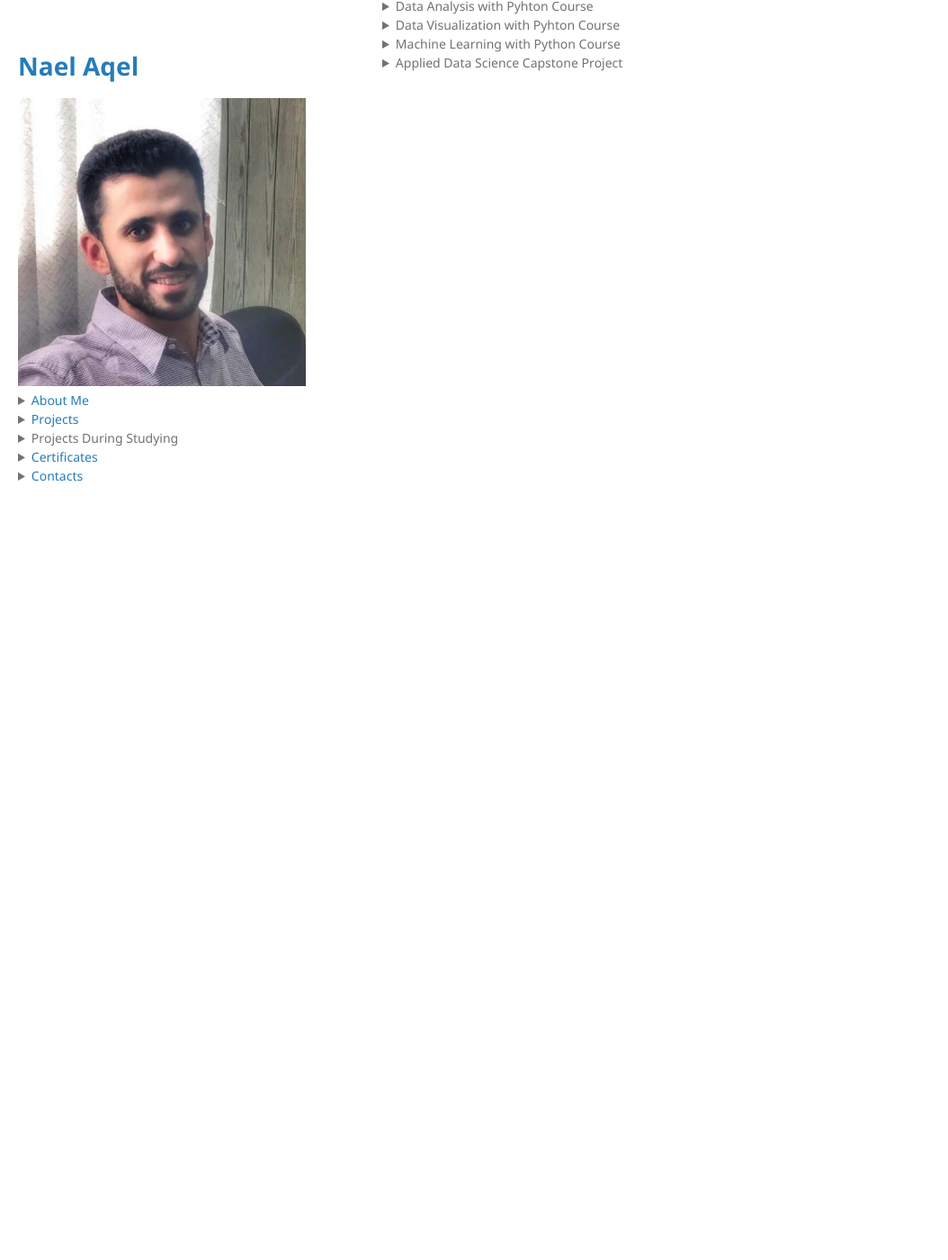
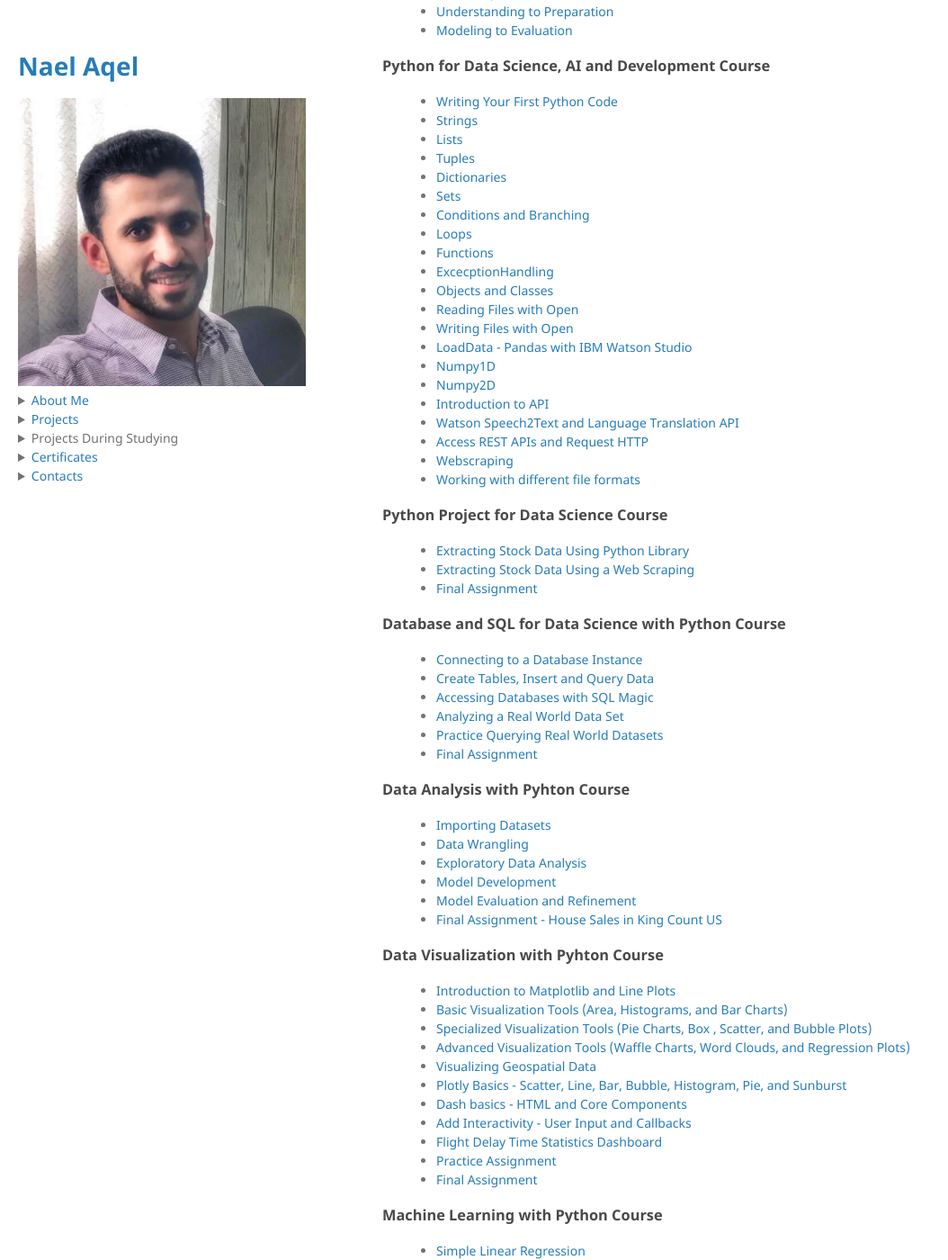
Before and after one commit to NaelAqel/naelaqel.github.io, a Jekyll site: the page built from IBM Page.md, in a window 1280 px wide and 1400 px high, scrolled down 270 px. Shown: the whole window at 90% size, without its empty margins (0-1054 px from the left). Built offline with Jekyll 4.4.1, drawn with Linux system fonts in a browser that asks for light colours; before the commit the page ends 900 px from its top, so only the background shows below that; some of the changed text lies outside the part shown.

Commit message:
Remove details and make normal <ul> and <li>

```diff
--- a/IBM Page.md
+++ b/IBM Page.md
@@ -3,21 +3,19 @@ layout: default
 ---
 <section1></section1>
 
-<h4>IBM Data Science Certificate</h4>
-<p>Here I share all labs and projects I did through my studying for <b>IBM Data Science Certificate,</b> you can learn more <a target='_blank'  href='https://www.coursera.org/professional-certificates/ibm-data-science'>here.</a><br>Also you can see my full <a target='_blank'  href='https://github.com/NaelAqel/IBM_Data_Science_Professional_Certificate'>github respiratory</a></p>
+<h1>IBM Data Science Certificate</h1>
+<p>Here I share all labs and projects I did through my studying for <b>IBM Data Science Certificate,</b> you can learn more <a target='_blank'  href='https://www.coursera.org/professional-certificates/ibm-data-science'>here.</a><br>Also you can see my full <a target='_blank'  href='https://github.com/NaelAqel/IBM_Data_Science_Professional_Certificate'>GitHub respiratory</a>, projects are:</p>
 
-<details>
-  <summary>Data Science Methodology Course</summary>
-
-  <li><a target='_blank'  href='https://nbviewer.org/github/NaelAqel/IBM_Data_Science_Professional_Certificate/blob/a37f6b8d20935b549fc2c01d6cfd0897dd81dc35/03%20Data%20Science%20Methodology/01%20Problem%20to%20Approach.ipynb'>Problem to Approach</a></li>
+<h3>Data Science Methodology Course</h3>
+<ul>
+  <li left><a target='_blank'  href='https://nbviewer.org/github/NaelAqel/IBM_Data_Science_Professional_Certificate/blob/a37f6b8d20935b549fc2c01d6cfd0897dd81dc35/03%20Data%20Science%20Methodology/01%20Problem%20to%20Approach.ipynb'>Problem to Approach</a></li>
   <li><a target='_blank'  href='https://nbviewer.org/github/NaelAqel/IBM_Data_Science_Professional_Certificate/blob/a37f6b8d20935b549fc2c01d6cfd0897dd81dc35/03%20Data%20Science%20Methodology/02%20From%20Requirements%20to%20Collection.ipynb'>From Requirements to Collection</a></li>
   <li><a target='_blank'  href='https://nbviewer.org/github/NaelAqel/IBM_Data_Science_Professional_Certificate/blob/a37f6b8d20935b549fc2c01d6cfd0897dd81dc35/03%20Data%20Science%20Methodology/03%20Understanding%20to%20Preparation.ipynb'>Understanding to Preparation</a></li>
   <li><a target='_blank'  href='https://nbviewer.org/github/NaelAqel/IBM_Data_Science_Professional_Certificate/blob/a37f6b8d20935b549fc2c01d6cfd0897dd81dc35/03%20Data%20Science%20Methodology/04%20Modeling%20to%20Evaluation.ipynb'>Modeling to Evaluation</a></li>
-</details>
+</ul>
 
-<details>
-  <summary>Python for Data Science, AI and Development Course</summary>
-
+<h3>Python for Data Science, AI and Development Course</h3>
+<ul>
   <li><a target='_blank'  href='https://nbviewer.org/github/NaelAqel/IBM_Data_Science_Professional_Certificate/blob/a37f6b8d20935b549fc2c01d6cfd0897dd81dc35/04%20Python%20for%20Data%20Science%2C%20AI%20%26%20Development/01%20Write%20your%20First%20Python%20Code.ipynb'>Writing Your First Python Code</a></li>
   <li><a target='_blank'  href='https://nbviewer.org/github/NaelAqel/IBM_Data_Science_Professional_Certificate/blob/a37f6b8d20935b549fc2c01d6cfd0897dd81dc35/04%20Python%20for%20Data%20Science%2C%20AI%20%26%20Development/02%20Strings.ipynb'>Strings</a></li>
   <li><a target='_blank'  href='https://nbviewer.org/github/NaelAqel/IBM_Data_Science_Professional_Certificate/blob/a37f6b8d20935b549fc2c01d6cfd0897dd81dc35/04%20Python%20for%20Data%20Science%2C%20AI%20%26%20Development/03%20Lists.ipynb'>Lists</a></li>
@@ -39,42 +37,40 @@ layout: default
   <li><a target='_blank'  href='https://nbviewer.org/github/NaelAqel/IBM_Data_Science_Professional_Certificate/blob/a37f6b8d20935b549fc2c01d6cfd0897dd81dc35/04%20Python%20for%20Data%20Science%2C%20AI%20%26%20Development/19%20Access%20REST%20APIs%20%26%20Request%20HTTP.ipynb'>Access REST APIs and Request HTTP</a></li>
   <li><a target='_blank'  href='https://nbviewer.org/github/NaelAqel/IBM_Data_Science_Professional_Certificate/blob/a37f6b8d20935b549fc2c01d6cfd0897dd81dc35/04%20Python%20for%20Data%20Science%2C%20AI%20%26%20Development/20%20Webscraping.ipynb'>Webscraping</a></li>
   <li><a target='_blank'  href='https://nbviewer.org/github/NaelAqel/IBM_Data_Science_Professional_Certificate/blob/a37f6b8d20935b549fc2c01d6cfd0897dd81dc35/04%20Python%20for%20Data%20Science%2C%20AI%20%26%20Development/21%20Working%20with%20different%20file%20formats.ipynb'>Working with different file formats</a></li>
-</details>
+</ul>
 
-<details>
-  <summary>Python Project for Data Science Course</summary>
-
+<h3>Python Project for Data Science Course</h3>
+<ul>
   <li><a target='_blank'  href='https://nbviewer.org/github/NaelAqel/IBM_Data_Science_Professional_Certificate/blob/a37f6b8d20935b549fc2c01d6cfd0897dd81dc35/05%20Python%20Project%20for%20Data%20Science/01%20Extracting%20Stock%20Data%20Using%20Python%20Library.ipynb'>Extracting Stock Data Using Python Library</a></li>
   <li><a target='_blank'  href='https://nbviewer.org/github/NaelAqel/IBM_Data_Science_Professional_Certificate/blob/a37f6b8d20935b549fc2c01d6cfd0897dd81dc35/05%20Python%20Project%20for%20Data%20Science/02%20Extracting%20Stock%20Data%20Using%20a%20Web%20Scraping.ipynb'>Extracting Stock Data Using a Web Scraping</a></li>
   <li><a target='_blank'  href='https://nbviewer.org/github/NaelAqel/IBM_Data_Science_Professional_Certificate/blob/a37f6b8d20935b549fc2c01d6cfd0897dd81dc35/05%20Python%20Project%20for%20Data%20Science/03%20Final%20Assignment.ipynb'>Final Assignment</a></li>
-</details>
+</ul>
 
-<details>
-  <summary>Database and SQL for Data Science with Python Course</summary>
 
+<h3>Database and SQL for Data Science with Python Course</h3>
+<ul>
   <li><a target='_blank' href='https://nbviewer.org/github/NaelAqel/IBM_Data_Science_Professional_Certificate/blob/a37f6b8d20935b549fc2c01d6cfd0897dd81dc35/06%20Database%20%26%20SQL%20for%20Data%20Science%20with%20Python/01%20Connecting%20to%20a%20database%20instance.ipynb'>Connecting to a Database Instance</a></li>
   <li><a target='_blank' href='https://nbviewer.org/github/NaelAqel/IBM_Data_Science_Professional_Certificate/blob/a37f6b8d20935b549fc2c01d6cfd0897dd81dc35/06%20Database%20%26%20SQL%20for%20Data%20Science%20with%20Python/02%20Create%20tables%2C%20insert%20%26%20query%20Data.ipynb'>Create Tables, Insert and Query Data</a></li>
   <li><a target='_blank' href='https://nbviewer.org/github/NaelAqel/IBM_Data_Science_Professional_Certificate/blob/a37f6b8d20935b549fc2c01d6cfd0897dd81dc35/06%20Database%20%26%20SQL%20for%20Data%20Science%20with%20Python/03%20Accessing%20Databases%20with%20SQL%20magic.ipynb'>Accessing Databases with SQL Magic</a></li>
   <li><a target='_blank' href='https://nbviewer.org/github/NaelAqel/IBM_Data_Science_Professional_Certificate/blob/a37f6b8d20935b549fc2c01d6cfd0897dd81dc35/06%20Database%20%26%20SQL%20for%20Data%20Science%20with%20Python/04%20Analyzing%20a%20Real%20World%20Data%20Set.ipynb'>Analyzing a Real World Data Set</a></li>
   <li><a target='_blank' href='https://nbviewer.org/github/NaelAqel/IBM_Data_Science_Professional_Certificate/blob/a37f6b8d20935b549fc2c01d6cfd0897dd81dc35/06%20Database%20%26%20SQL%20for%20Data%20Science%20with%20Python/05%20Practice%20Querying%20Real%20World%20Datasets.ipynb'>Practice Querying Real World Datasets</a></li>
   <li><a target='_blank' href='https://nbviewer.org/github/NaelAqel/IBM_Data_Science_Professional_Certificate/blob/a37f6b8d20935b549fc2c01d6cfd0897dd81dc35/06%20Database%20%26%20SQL%20for%20Data%20Science%20with%20Python/06%20Final%20Assignment.ipynb'>Final Assignment</a></li>
-</details>
+</ul>
 
 
-<details>
-  <summary>Data Analysis with Pyhton Course</summary>
-
+<h3>Data Analysis with Pyhton Course</h3>
+<ul>
   <li><a target='_blank' href='https://nbviewer.org/github/NaelAqel/IBM_Data_Science_Professional_Certificate/blob/84b1c8a6070a8926a84c76c59d3b1a9b1c8d5906/07%20Data%20Analysis%20with%20Pyhton/01%20Importing%20Datasets.ipynb'>Importing Datasets</a></li>
   <li><a target='_blank' href='https://nbviewer.org/github/NaelAqel/IBM_Data_Science_Professional_Certificate/blob/a37f6b8d20935b549fc2c01d6cfd0897dd81dc35/07%20Data%20Analysis%20with%20Pyhton/02%20Data%20Wrangling.ipynb'>Data Wrangling</a></li>
   <li><a target='_blank' href='https://nbviewer.org/github/NaelAqel/IBM_Data_Science_Professional_Certificate/blob/a37f6b8d20935b549fc2c01d6cfd0897dd81dc35/07%20Data%20Analysis%20with%20Pyhton/03%20Exploratory%20Data%20Analysis.ipynb'>Exploratory Data Analysis</a></li>
   <li><a target='_blank' href='https://nbviewer.org/github/NaelAqel/IBM_Data_Science_Professional_Certificate/blob/a37f6b8d20935b549fc2c01d6cfd0897dd81dc35/07%20Data%20Analysis%20with%20Pyhton/04%20Model%20Development.ipynb'>Model Development</a></li>
   <li><a target='_blank' href='https://nbviewer.org/github/NaelAqel/IBM_Data_Science_Professional_Certificate/blob/a37f6b8d20935b549fc2c01d6cfd0897dd81dc35/07%20Data%20Analysis%20with%20Pyhton/05%20Model%20Evaluation%20and%20Refinement.ipynb'>Model Evaluation and Refinement</a></li>
   <li><a target='_blank' href='https://nbviewer.org/github/NaelAqel/IBM_Data_Science_Professional_Certificate/blob/a37f6b8d20935b549fc2c01d6cfd0897dd81dc35/07%20Data%20Analysis%20with%20Pyhton/06%20Final%20Assignment%20-%20House_Sales_in_King_Count_US.ipynb'>Final Assignment - House Sales in King Count US</a></li>
-</details>
+</ul>
 
-<details>
-  <summary>Data Visualization with Pyhton Course</summary>
 
+<h3>Data Visualization with Pyhton Course</h3>
+<ul>
   <li><a target='_blank' href='https://nbviewer.org/github/NaelAqel/IBM_Data_Science_Professional_Certificate/blob/a37f6b8d20935b549fc2c01d6cfd0897dd81dc35/08%20Data%20Visualization%20with%20Pyhton/01%20Introduction%20to%20Matplotlib%20and%20Line%20Plots.ipynb'>Introduction to Matplotlib and Line Plots</a></li>
   <li><a target='_blank' href='https://nbviewer.org/github/NaelAqel/IBM_Data_Science_Professional_Certificate/blob/a37f6b8d20935b549fc2c01d6cfd0897dd81dc35/08%20Data%20Visualization%20with%20Pyhton/02%20Basic%20Visualization%20Tools%20%28Area%2C%20Histograms%2C%20an.ipynb'>Basic Visualization Tools (Area, Histograms, and Bar Charts)</a></li>
   <li><a target='_blank' href='https://nbviewer.org/github/NaelAqel/IBM_Data_Science_Professional_Certificate/blob/a37f6b8d20935b549fc2c01d6cfd0897dd81dc35/08%20Data%20Visualization%20with%20Pyhton/03%20Specialized%20Visualization%20Tools%20%28Pie%20Charts%2C%20Bo.ipynb'>Specialized Visualization Tools (Pie Charts, Box , Scatter, and Bubble Plots)</a></li>
@@ -86,11 +82,11 @@ layout: default
   <li><a target='_blank' href='https://github.com/NaelAqel/IBM_Data_Science_Professional_Certificate/blob/3baaa2e86ad2114310aa1d4256692164d4f17617/08%20Data%20Visualization%20with%20Pyhton/09%20Flight%20Delay%20Time%20Statistics%20Dashboard.py'>Flight Delay Time Statistics Dashboard</a></li>
   <li><a target='_blank' href='https://github.com/NaelAqel/IBM_Data_Science_Professional_Certificate/blob/3baaa2e86ad2114310aa1d4256692164d4f17617/08%20Data%20Visualization%20with%20Pyhton/10%20Practice%20Assignment.py'>Practice Assignment</a></li>
   <li><a target='_blank' href='https://github.com/NaelAqel/IBM_Data_Science_Professional_Certificate/blob/3baaa2e86ad2114310aa1d4256692164d4f17617/08%20Data%20Visualization%20with%20Pyhton/11%20Final%20Assignment.py'>Final Assignment</a></li>
-</details>
+</ul>
 
-<details>
-  <summary>Machine Learning with Python Course</summary>
 
+<h3>Machine Learning with Python Course</h3>
+<ul>
   <li><a target='_blank' href='https://nbviewer.org/github/NaelAqel/IBM_Data_Science_Professional_Certificate/blob/a37f6b8d20935b549fc2c01d6cfd0897dd81dc35/09%20Machine%20Learning%20with%20Python/01%20Simple%20Linear%20Regression.ipynb'>Simple Linear Regression</a></li>
   <li><a target='_blank' href='https://nbviewer.org/github/NaelAqel/IBM_Data_Science_Professional_Certificate/blob/a37f6b8d20935b549fc2c01d6cfd0897dd81dc35/09%20Machine%20Learning%20with%20Python/02%20Multiple%20Linear%20Regression.ipynb'>Multiple Linear Regression</a></li>
   <li><a target='_blank' href='https://nbviewer.org/github/NaelAqel/IBM_Data_Science_Professional_Certificate/blob/a37f6b8d20935b549fc2c01d6cfd0897dd81dc35/09%20Machine%20Learning%20with%20Python/03%20Polynomial%20Regression.ipynb'>Polynomial Regression</a></li>
@@ -104,11 +100,11 @@ layout: default
   <li><a target='_blank' href='https://nbviewer.org/github/NaelAqel/IBM_Data_Science_Professional_Certificate/blob/a37f6b8d20935b549fc2c01d6cfd0897dd81dc35/09%20Machine%20Learning%20with%20Python/12%20Content-based%20Recommendation%20Systems.ipynb'>Content-based Recommendation Systems</a></li>
   <li><a target='_blank' href='https://nbviewer.org/github/NaelAqel/IBM_Data_Science_Professional_Certificate/blob/a37f6b8d20935b549fc2c01d6cfd0897dd81dc35/09%20Machine%20Learning%20with%20Python/13%20Collaborative%20Filtering%20on%20Movies.ipynb'>Collaborative Filtering on Movies</a></li>
   <li><a target='_blank' href='https://nbviewer.org/github/NaelAqel/IBM_Data_Science_Professional_Certificate/blob/a37f6b8d20935b549fc2c01d6cfd0897dd81dc35/09%20Machine%20Learning%20with%20Python/14%20Final%20Assignment%20.ipynb'>Final Assignment</a></li>
-</details>
+</ul>
 
-<details>
-  <summary>Applied Data Science Capstone Project</summary>
 
+<h3>Applied Data Science Capstone Project</h3>
+<ul>
   <li><a target='_blank' href='https://nbviewer.org/github/NaelAqel/IBM_Data_Science_Professional_Certificate/blob/a37f6b8d20935b549fc2c01d6cfd0897dd81dc35/10%20Applied%20Data%20Science%20Capstone/01%20Data%20Collection%20API.ipynb'>Data Collection API</a></li>
   <li><a target='_blank' href='https://nbviewer.org/github/NaelAqel/IBM_Data_Science_Professional_Certificate/blob/a37f6b8d20935b549fc2c01d6cfd0897dd81dc35/10%20Applied%20Data%20Science%20Capstone/02%20Data%20Collection%20with%20Web%20Scraping.ipynb'>Data Collection with Web Scraping</a></li>
   <li><a target='_blank' href='https://nbviewer.org/github/NaelAqel/IBM_Data_Science_Professional_Certificate/blob/a37f6b8d20935b549fc2c01d6cfd0897dd81dc35/10%20Applied%20Data%20Science%20Capstone/03%20Data%20Wrangling.ipynb'>Data Wrangling</a></li>
@@ -117,4 +113,4 @@ layout: default
   <li><a target='_blank' href='https://nbviewer.org/github/NaelAqel/IBM_Data_Science_Professional_Certificate/blob/a37f6b8d20935b549fc2c01d6cfd0897dd81dc35/10%20Applied%20Data%20Science%20Capstone/06%20Data%20Visualization%20with%20Folium.ipynb'>Data Visualization with Folium</a></li>
   <li><a target='_blank' href='https://github.com/NaelAqel/IBM_Data_Science_Professional_Certificate/blob/a37f6b8d20935b549fc2c01d6cfd0897dd81dc35/10%20Applied%20Data%20Science%20Capstone/07%20Dashboard%20Application%20with%20Plotly%20Dash.py'>Dashboard Application with Plotly Dash</a></li>
   <li><a target='_blank' href='https://nbviewer.org/github/NaelAqel/IBM_Data_Science_Professional_Certificate/blob/a37f6b8d20935b549fc2c01d6cfd0897dd81dc35/10%20Applied%20Data%20Science%20Capstone/08%20Machine%20Learning%20Prediction.ipynb'>Machine Learning Prediction</a></li>
-</details>
+</ul>
```
